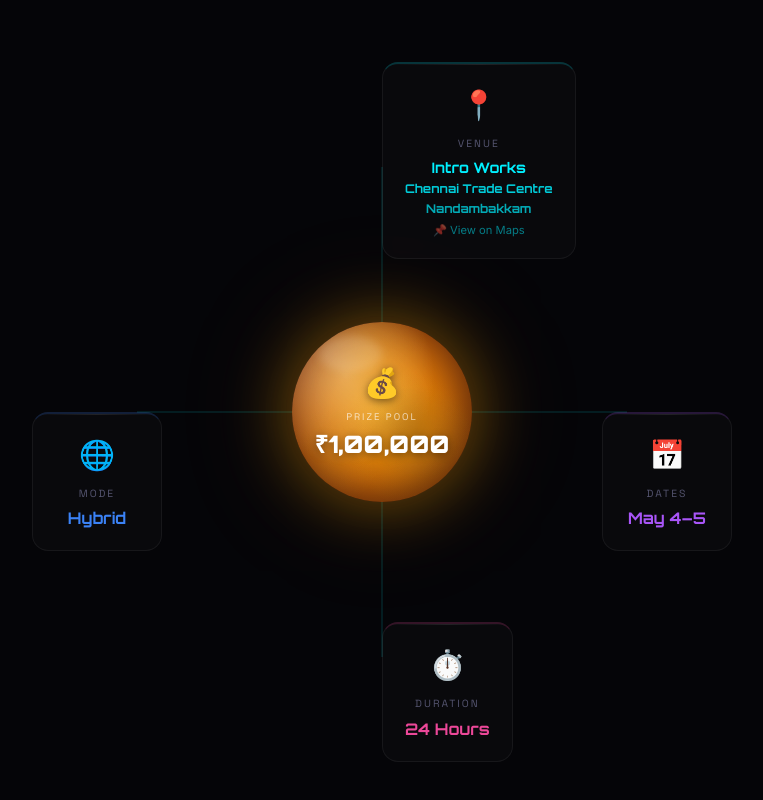
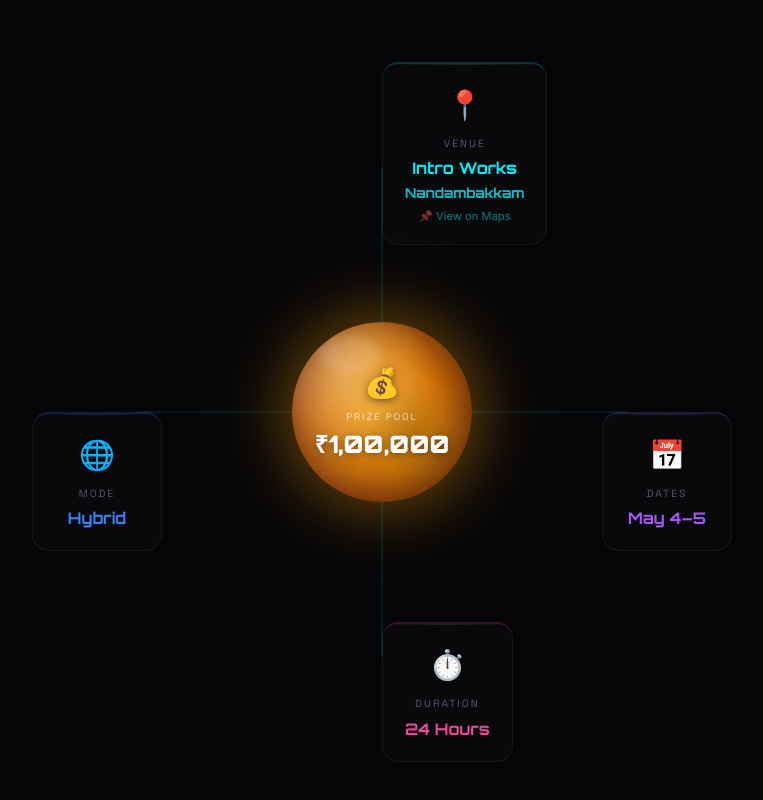
Before and after one commit to guru03-coder/Vortexa-HackHere, a React (Vite) app: page / in a window 1280 px wide. Shown: the part 2844-3644 px from the top of the page, without its empty margins (258-1021 px from the left). Built offline with nearby package versions, Linux system fonts and the light colour scheme.

Commit message:
fix: update venue to Intro Works, Nandambakkam with new Google Maps link

```diff
--- a/src/components/EventDetails.jsx
+++ b/src/components/EventDetails.jsx
@@ -2,7 +2,7 @@ import { motion } from 'framer-motion';
 import { useRef } from 'react';
 
 const orbitItems = [
-  { label: 'VENUE', value: 'Intro Works, Chennai Trade Centre, Nandambakkam', icon: '📍', color: '#00f0ff', position: 'top', link: 'https://share.google/JnSKhOHdNC35kzr6k' },
+  { label: 'VENUE', value: 'Intro Works, Nandambakkam', icon: '📍', color: '#00f0ff', position: 'top', link: 'https://www.google.com/maps/dir//Intro+Works,+No+1%2F2a,+Dharmambal+Palanippan+Complex,+First+Floor,+Mount+Poonamallee+Rd,+near+A2B+Restaturant,+Ramapuram,+Nandambakkam,+Chennai,+Tamil+Nadu+600089/@13.0102989,80.1855184,16.06z/data=!4m8!4m7!1m0!1m5!1m1!1s0x3a5267b38adfa399:0x6724527c851b9110!2m2!1d80.1920722!2d13.0145396?entry=ttu&g_ep=EgoyMDI2MDQyMS4wIKXMDSoASAFQAw%3D%3D' },
   { label: 'DATES', value: 'May 4–5', icon: '📅', color: '#a855f7', position: 'right' },
   { label: 'DURATION', value: '24 Hours', icon: '⏱️', color: '#ec4899', position: 'bottom' },
   { label: 'MODE', value: 'Hybrid', icon: '🌐', color: '#3b82f6', position: 'left' },
@@ -90,9 +90,8 @@ export default function EventDetails() {
             <TiltCard color={orbitItems[0].color}>
               <span className="planet-item-icon">{orbitItems[0].icon}</span>
               <span className="planet-item-label">{orbitItems[0].label}</span>
-              <span className="planet-item-value" style={{ color: orbitItems[0].color, fontSize: '0.9em' }}>Intro Works</span>
-              <span className="planet-item-value" style={{ color: orbitItems[0].color, fontSize: '0.75em', opacity: 0.85 }}>Chennai Trade Centre</span>
-              <span className="planet-item-value" style={{ color: orbitItems[0].color, fontSize: '0.75em', opacity: 0.7 }}>Nandambakkam</span>
+              <span className="planet-item-value" style={{ color: orbitItems[0].color }}>Intro Works</span>
+              <span className="planet-item-value" style={{ color: orbitItems[0].color, fontSize: '0.85em', opacity: 0.8 }}>Nandambakkam</span>
               <span style={{ color: 'rgba(0,240,255,0.5)', fontSize: '0.7rem', marginTop: '4px', display: 'block' }}>📌 View on Maps</span>
             </TiltCard>
           </a>
```
